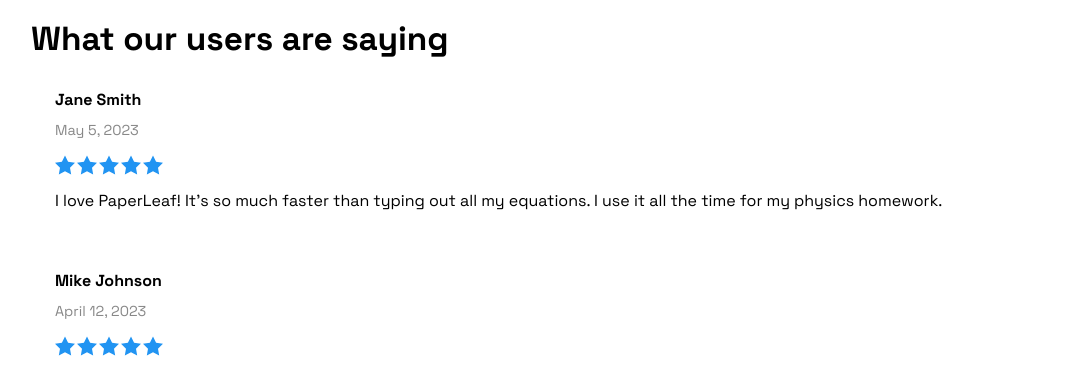
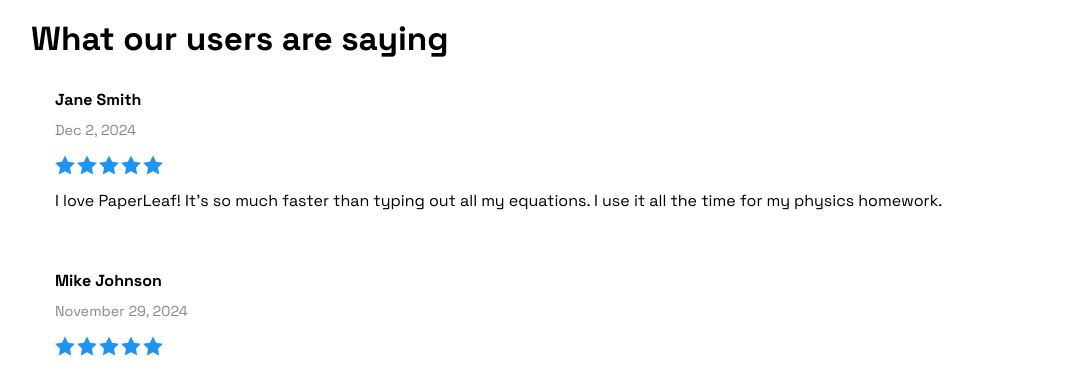
Before and after one commit to randamit123/Latex, a Next.js app in the folder latexwebapp/: page / in a window 1280 px wide. Shown: the part 1120-1492 px from the top of the page, without its empty margins (79-1144 px from the left). Built offline with nearby package versions, Linux system fonts and the light colour scheme; no server answers; a web font is replaced by a local one.

Commit message:
minor repo clean up changes

```diff
--- a/latexwebapp/src/app/components/layout/Reviews.tsx
+++ b/latexwebapp/src/app/components/layout/Reviews.tsx
@@ -1,13 +1,13 @@
 const reviewsData = [
     {
       name: "Jane Smith",
-      date: "May 5, 2023",
+      date: "Dec 2, 2024",
       text: "I love PaperLeaf! It's so much faster than typing out all my equations. I use it all the time for my physics homework.",
       rating: 5,
     },
     {
       name: "Mike Johnson",
-      date: "April 12, 2023",
+      date: "November 29, 2024",
       text: "I've been using PaperLeaf for a few weeks now and I'm really impressed with how accurate it is. It's saved me a lot of time when writing up my math notes.",
       rating: 5,
     },
```
Also changed, not shown: latexwebapp/src/app/assets/homepage.css (+0 -13 lines).
